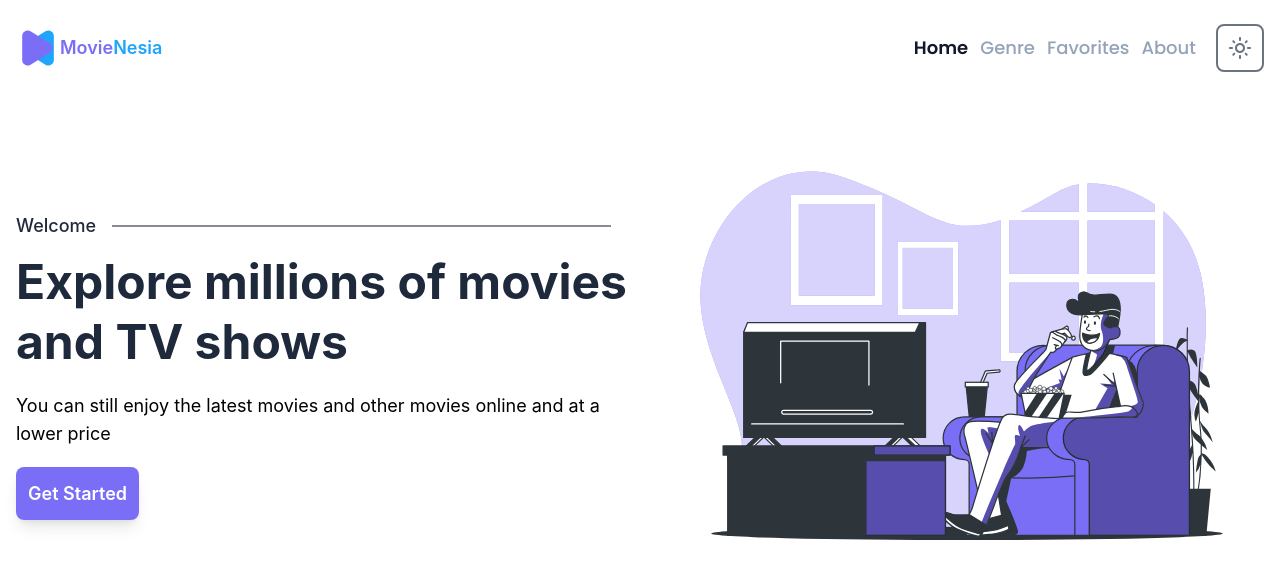
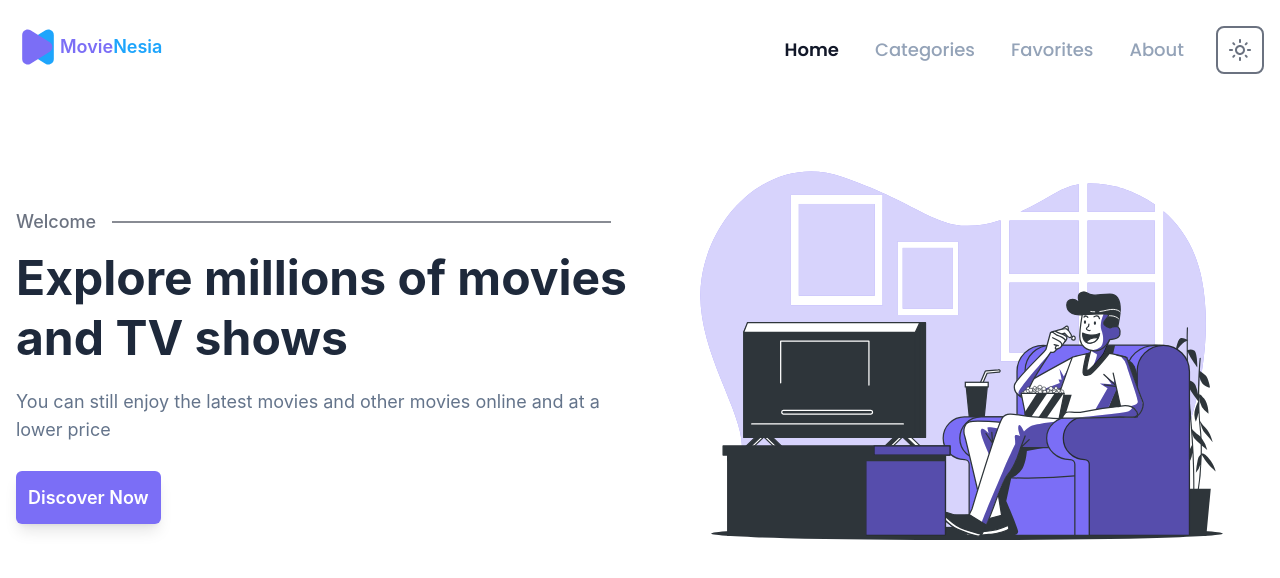
Before and after one commit to cperdiansyah/react-movienesia, a React (Create React App) app: page / in a window 1280 px wide. Shown: the top 578 px of the page. Built offline with nearby package versions, Linux system fonts and the light colour scheme.

Commit message:
fix some bugs on hero section

```diff
--- a/src/components/Brand/index.jsx
+++ b/src/components/Brand/index.jsx
@@ -12,7 +12,8 @@ export default function Brand(props) {
     className.push('brand-full');
     return (
       <div className={`brand-wrapper ${className.join(' ')}`}>
-        <Button type="link" href="/" className="flex items-center">
+        <Button type="link" href="/" className="inline-block">
+          <div className="brand-wrapper flex items-center">
             <img
               src={logo}
               alt="brand-icon"
@@ -23,6 +24,7 @@ export default function Brand(props) {
               <span className="text-primary">Movie</span>
               <span className="text-secondary">Nesia</span>
             </h3>
+          </div>
         </Button>
       </div>
     );
--- a/src/parts/Header/index.jsx
+++ b/src/parts/Header/index.jsx
@@ -8,7 +8,7 @@ import './header.scss';
 export default function Header(props) {
   const className = [props.className];
 
-  const navLinks = ['Home', 'Genre', 'Favorites', 'About'];
+  const navLinks = ['Home', 'Categories', 'Favorites', 'About'];
 
   return (
     <header
@@ -17,14 +17,14 @@ export default function Header(props) {
       )}`}
     >
       <div className="container flex flex-row justify-between items-center">
-        <Brand isFull className="w-1/2" />
+        <Brand isFull className="w-1/2 " />
         <div className="nav-wrap flex items-center w-1/2 justify-end">
           <nav className="mr-5">
             {navLinks.map((link, index) => (
               <NavLink
                 key={index}
                 to={link === 'Home' ? '/' : `/${link.toLowerCase()}`}
-                className="nav-link font-medium text-lg text-slate-400 ml-3 dark:text-slate-200"
+                className="nav-link font-medium text-lg text-slate-400 ml-3 dark:text-slate-200 inline-block px-3 py-3"
               >
                 {link}
               </NavLink>
--- a/src/parts/Hero/hero.scss
+++ b/src/parts/Hero/hero.scss
@@ -5,6 +5,6 @@
     margin-left: 6rem;
     width: 80%;
     height: 2px;
-    @apply bg-dark opacity-50 dark:bg-slate-200;
+    @apply bg-dark opacity-50 dark:bg-gray-200;
   }
 }
--- a/src/parts/Hero/index.jsx
+++ b/src/parts/Hero/index.jsx
@@ -10,22 +10,24 @@ export default function Hero() {
       <div className="container">
         <div className="flex flex-col md:flex-row md:items-center">
           <div className="w-full md:w-1/2 relative">
-            <h3 className="welcome-sign text-lg text-slate-800 dark:text-slate-200 font-medium flex items-center ">
+            <h3 className="welcome-sign text-lg text-gray-500 dark:text-gray-200 font-medium flex items-center ">
               Welcome
             </h3>
             <h4 className="text-5xl font-bold leading-tight mt-3 text-slate-800 dark:text-slate-200">
               Explore millions of movies and TV shows
             </h4>
-            <p className="text-lg mt-5 mb-8 dark:text-slate-200 ">
+            <p className="text-lg mt-5 mb-10 text-slate-500 dark:text-slate-200 ">
               You can still enjoy the latest movies and other movies online and
               at a lower price
             </p>
             <Button
               type="link"
               href="#discover"
-              className="px-3 py-4 bg-primary text-white rounded-lg shadow-lg text-lg font-semibold"
+              className="px-3 py-4 rounded-md shadow-lg text-lg font-semibold
+              bg-primary text-white hover:bg-indigo-400 active:bg-indigo-600
+              dark:bg-slate-200 dark:text-slate-800 dark:hover:bg-slate-100 dark:active:bg-slate-300"
             >
-              Get Started
+              Discover Now
             </Button>
           </div>
           <div className="w-full md:w-1/2">
```
Lines whose indentation alone changed are shown as unchanged.
